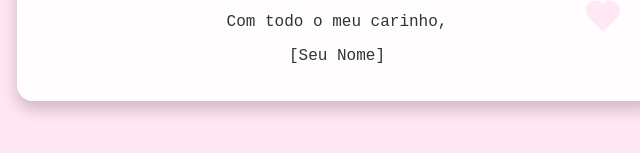
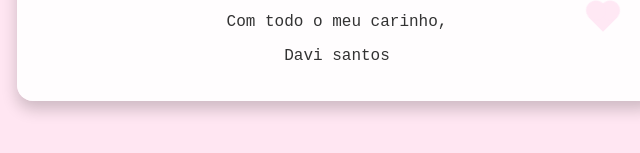
Before and after one commit to Davi0101/Teste-, a plain HTML site: page index.html in a window 1280 px wide. Shown: the part 613-766 px from the top of the page, 303-943 px from the left. Drawn offline with Linux system fonts and the light colour scheme.

Commit message:
Update index.html

```diff
--- a/index.html
+++ b/index.html
@@ -79,7 +79,7 @@
         <p>Que este novo ano te traga toda a felicidade que você merece e que possamos continuar criando memórias maravilhosas juntos. Eu te amo mais do que palavras podem expressar, e estarei sempre aqui, ao seu lado, para celebrar cada momento da sua vida.</p>
         <p>Feliz aniversário, meu amor! Que todos os seus desejos se realizem e que nosso amor continue crescendo e se fortalecendo a cada dia.</p>
         <p>Com todo o meu carinho,</p>
-        <p>[Seu Nome]</p>
+        <p>Davi santos</p>
     </div>
 </body>
 </html>
```
